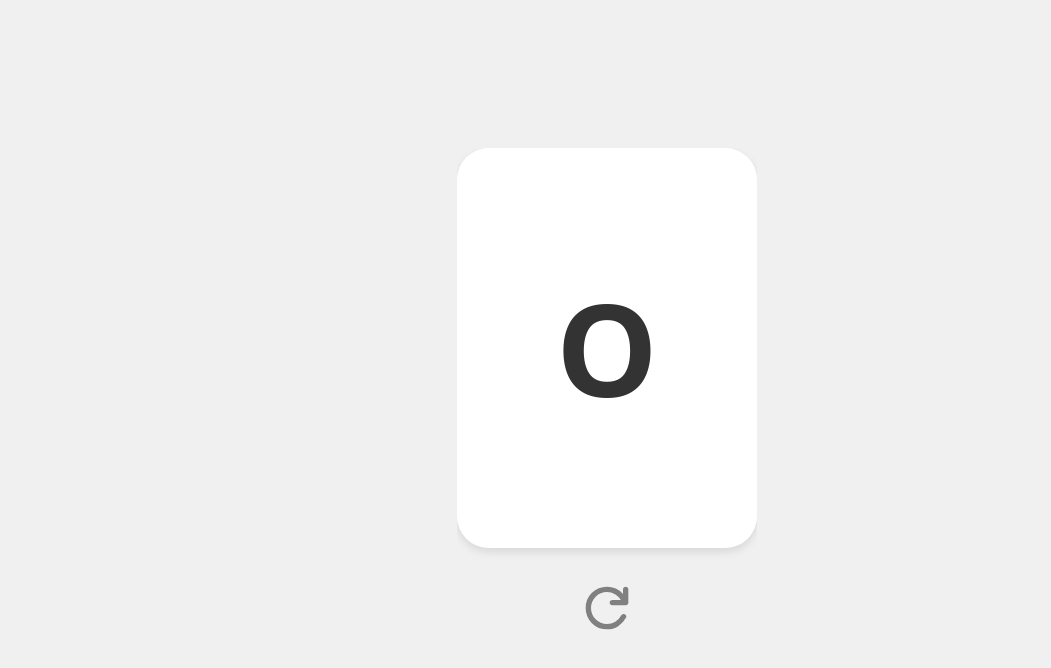
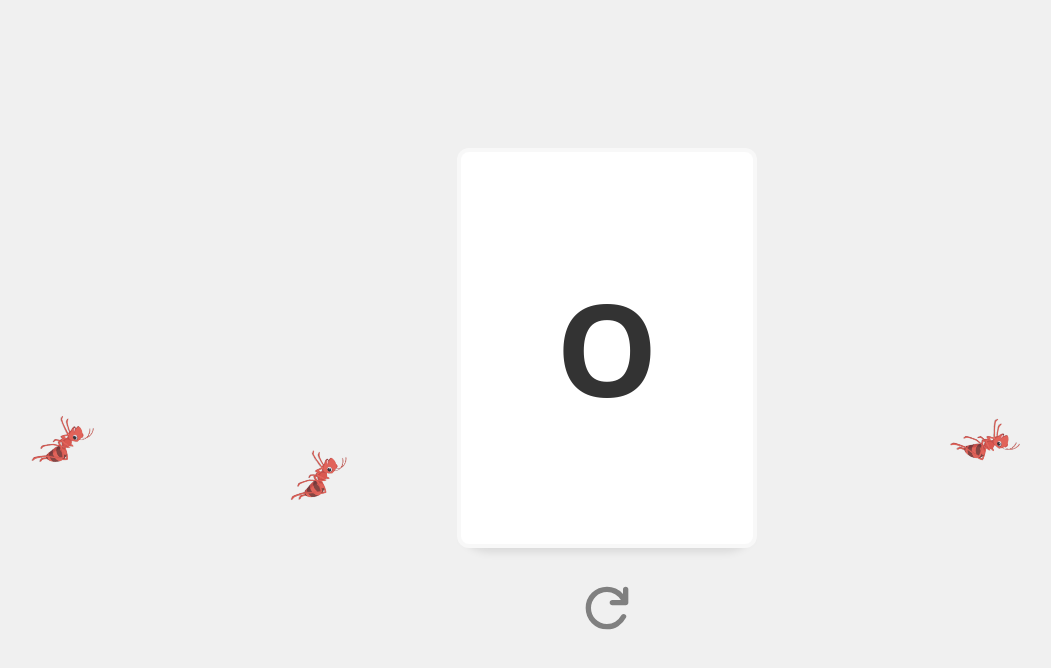
Before and after one commit to JeromeTana/SITModFirstMet2024, a React (Create React App) app: page /test in a window 1280 px wide. Shown: the top 668 px of the page, without its empty margins (33-1084 px from the left). Built offline with nearby package versions, Linux system fonts and the light colour scheme.

Commit message:
Decorate
- Add falling ants as background

```diff
--- a/package.json
+++ b/package.json
@@ -8,6 +8,7 @@
     "@testing-library/user-event": "^13.5.0",
     "react": "^18.3.1",
     "react-dom": "^18.3.1",
+    "react-router-dom": "^6.24.1",
     "react-scripts": "5.0.1",
     "web-vitals": "^2.1.4"
   },
--- /dev/null
+++ b/src/FallingObjectBackground.css
@@ -0,0 +1,53 @@
+.object {
+  top: 5%;
+  left: 50%;
+  position: absolute;
+  animation: fallingObject 10s linear infinite;
+  z-index: -1;
+  opacity: 0%;
+}
+
+.object img {
+  width: 64px;
+  height: 64px;
+}
+
+.object:nth-child(1) {
+  left: 5%;
+  transform: rotate(60deg);
+  animation-delay: 2.5s;
+}
+.object:nth-child(2) {
+  left: 25%;
+  transform: rotate(20deg);
+  animation-delay: 2s;
+}
+.object:nth-child(3) {
+  left: 50%;
+  transform: rotate(30deg);
+  animation-delay: 1.5s;
+}
+.object:nth-child(4) {
+  left: 77%;
+  transform: rotate(120deg);
+  animation-delay: 2.5s;
+}
+
+
+@keyframes fallingObject {
+  0% {
+    top: 5vh;
+  }
+  10% {
+    opacity: 80%;
+  }
+  90% {
+    opacity: 80%;
+  }
+  100% {
+    transform: rotate(180deg);
+    opacity: 0%;
+    top: 90vh;
+  }
+
+}
--- /dev/null
+++ b/src/FallingObjectBackground.js
@@ -0,0 +1,18 @@
+import React from 'react'
+import './FallingObjectBackground.css'
+
+const FallingObjectBackground = ({children, image}) => {
+
+  return (
+    <div className='background'>
+      <div className='object'><img src={image} alt=''/></div>
+      <div className='object'><img src={image} alt=''/></div>
+      <div className='object'><img src={image} alt=''/></div>
+      <div className='object'><img src={image} alt=''/></div>
+
+      {children}
+    </div>
+  )
+}
+
+export default FallingObjectBackground
--- a/src/FlipCard.css
+++ b/src/FlipCard.css
@@ -36,13 +36,23 @@ body {
     font-size: 2rem;
     color: #333; /* Dark text */
     background-color: white; /* Light background */
-    border-radius: 32px;
+    border-radius: 12px;
     backface-visibility: hidden; /* Hides the back side when flipped */
   }
 
   /* Back Side of Card */
   .flip-card-back {
+    background-color: #F8F8F8;
+    padding: 4px;
     transform: rotateY(180deg);
+  }
+
+  .flip-card-back .flip-card-border {
+    width: 100%;
+    height: 100%;
+    border-color: #F2F2F2;
+    border-radius: 8px;
+    background-color: #fff;
   }
 
   /* Refresh Button */
--- a/src/RandomCharacterGenerator.js
+++ b/src/RandomCharacterGenerator.js
@@ -36,8 +36,10 @@ const RandomCharacterGenerator = () => {
             </div>
 
             <div className="flip-card-back">
-              <div className="flex justify-center items-center h-full">
-                <span className="text-[8rem] font-bold">{character}</span>
+              <div className="flip-card-border">
+                <div className="flex justify-center items-center h-full">
+                  <span className="text-[8rem] font-bold">{character}</span>
+                </div>
               </div>
             </div>
           </div>
--- /dev/null
+++ b/src/TestApp.js
@@ -0,0 +1,13 @@
+import React from 'react'
+import RandomCharacterGenerator from './RandomCharacterGenerator'
+import FallingObjectBackground from './FallingObjectBackground'
+
+const TestApp = () => {
+  return (
+    <FallingObjectBackground image={'/images/ant.png'}>
+      <RandomCharacterGenerator />
+    </FallingObjectBackground>
+  )
+}
+
+export default TestApp
--- a/src/index.js
+++ b/src/index.js
@@ -3,11 +3,27 @@ import ReactDOM from 'react-dom/client';
 import './index.css';
 import App from './App';
 import reportWebVitals from './reportWebVitals';
+import {
+  createBrowserRouter,
+  RouterProvider,
+} from "react-router-dom";
+import TestApp from './TestApp';
+
+const router = createBrowserRouter([
+  {
+    path: "/",
+    element: <App />,
+  },
+  {
+    path: "/test",
+    element: <TestApp />
+  }
+]);
 
 const root = ReactDOM.createRoot(document.getElementById('root'));
 root.render(
   <React.StrictMode>
-    <App />
+    <RouterProvider router={router} />
   </React.StrictMode>
 );
 
```
Also changed, not shown: public/images/ant.png (added), 1 other file (tests, documents, lock files or other folders).
